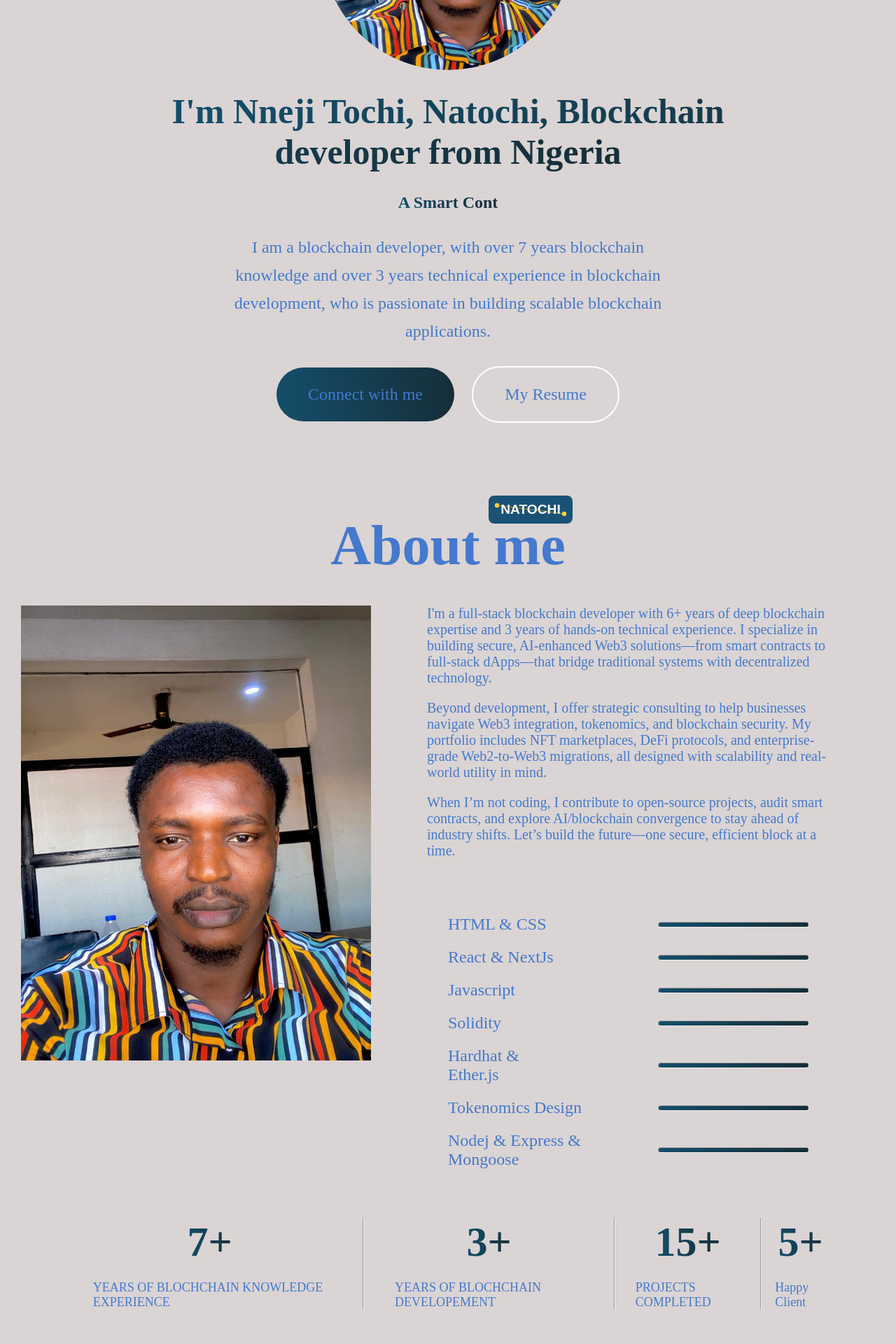
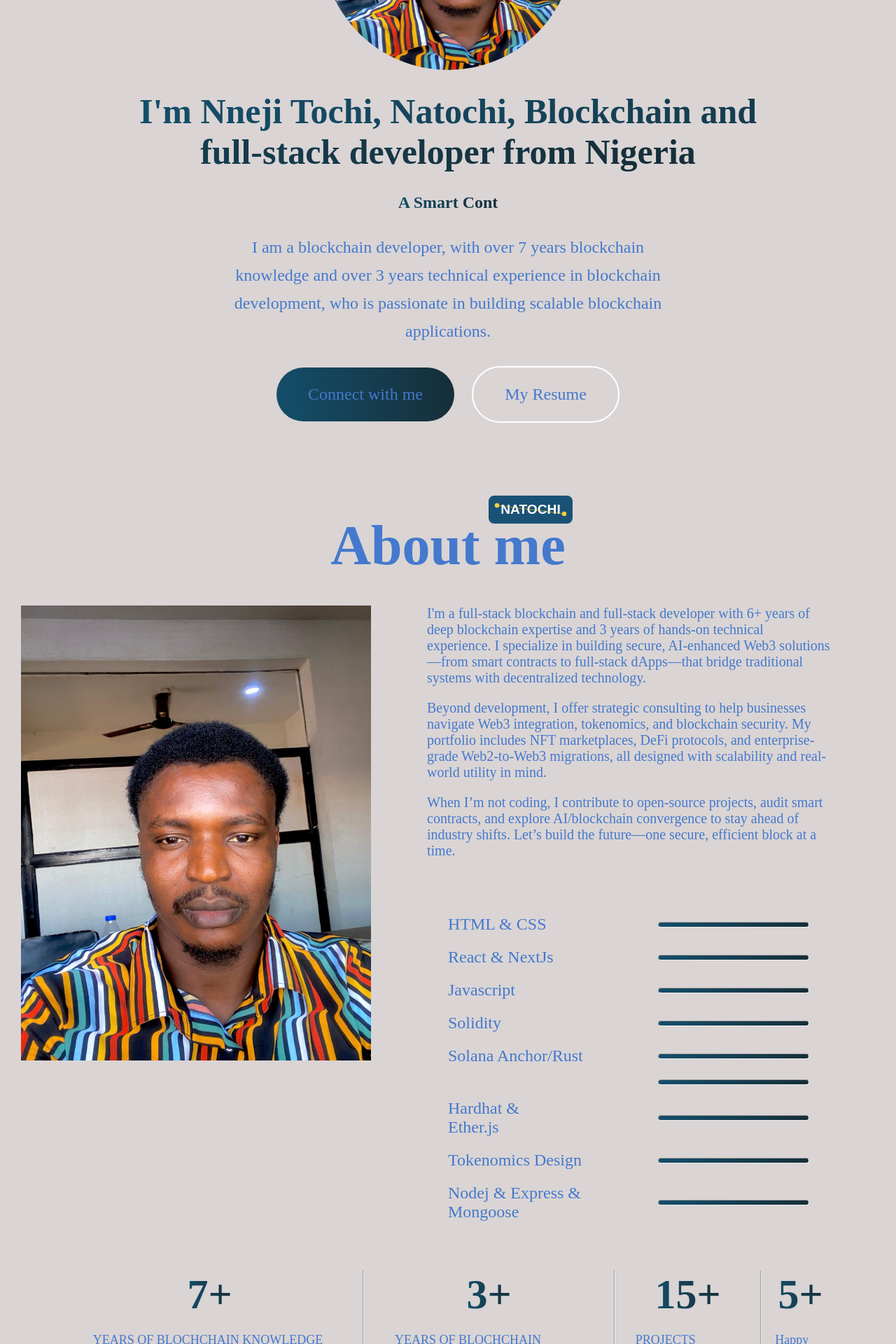
Before and after one commit to DaniTechdev/MyPortfolio-Natochi-, a Next.js app: page / in a window 1280 px wide. Shown: the part 560-2480 px from the top of the page at 70% size. Built offline with nearby package versions, Linux system fonts and the light colour scheme.

Commit message:
My services updated

```diff
--- a/Asset/Service_data.js
+++ b/Asset/Service_data.js
@@ -13,35 +13,41 @@ export const Services_Data = [
   },
   {
     S_no: "03",
-    s_name: "Web3 API Integration",
-    s_description: "Seamless blockchain connectivity for your applications",
+    s_name: "Custom Web app solutions",
+    s_description: "Tailored web2 applications with intuitive user interfaces",
   },
   {
     S_no: "04",
+    s_name: "web2 and Web3 API Integration",
+    s_description:
+      "Seamless  app and dapp blockchain connectivity for your applications",
+  },
+  {
+    S_no: "05",
     s_name: "Web2 to Web3 Migration",
     s_description:
       "Modernize traditional applications with blockchain technology",
   },
   {
-    S_no: "05",
+    S_no: "06",
     s_name: "Blockchain Security",
     s_description:
       "Comprehensive audits and penetration testing for your Web3 projects",
   },
   {
-    S_no: "06",
+    S_no: "07",
     s_name: "Tokenomics & DAOs",
     s_description:
       "Design and implementation of token systems and governance models",
   },
   {
-    S_no: "07",
+    S_no: "08",
     s_name: "AI + Blockchain Solutions",
     s_description:
       "Intelligent contract automation and AI-enhanced Web3 applications",
   },
   {
-    S_no: "08",
+    S_no: "09",
     s_name: "Blockchain Automation",
     s_description: "Smart contract optimization and self-executing solutions",
   },
--- a/Asset/mywork_data.js
+++ b/Asset/mywork_data.js
@@ -19,13 +19,20 @@ export const mywork_data = [
   },
   {
     w_no: 3,
+    w_name: "Full-Stack-Ecommerce-app-MERN",
+    // w_img: "/managerproject.svg",
+    alt: "staff management image",
+    w_img: "/nft.svg",
+  },
+  {
+    w_no: 4,
     w_name: "SUPPLY CHAIN MANAGEMENT(Blockchain)",
     // w_img: "/managerproject.svg",
     alt: "staff management image",
     w_img: "/nft.svg",
   },
   {
-    w_no: 4,
+    w_no: 5,
     w_name: "Token ICO Marketplace(Blockchain)",
     // w_img: "/managerproject.svg",
     alt: "token ico  image",
@@ -39,14 +46,14 @@ export const mywork_data = [
     w_img: "/nft.svg",
   },
   {
-    w_no: 5,
+    w_no: 7,
     w_name: "Staking Dapp(Blockchain)",
     // w_img: "/managerproject.svg",
     alt: "Staking dapp image",
     w_img: "/nft.svg",
   },
   {
-    w_no: 6,
+    w_no: 8,
     w_name: "EtherScan Clone(Web2 + Blockchain)",
     // w_img: "/managerproject.svg",
     alt: "token ico  image",
@@ -54,7 +61,7 @@ export const mywork_data = [
   },
 
   {
-    w_no: 7,
+    w_no: 9,
     w_name: "AI Image Generator(Web2 + Ai)",
     // w_img: "/managerproject.svg",
     alt: "token ico  image",
@@ -62,7 +69,7 @@ export const mywork_data = [
   },
 
   {
-    w_no: 6,
+    w_no: 10,
     w_name: "Eccomerce (Web2 solution + Ai)",
     // w_img: "/managerproject.svg",
     alt: "token ico  image",
--- a/Components/About/About.jsx
+++ b/Components/About/About.jsx
@@ -34,11 +34,11 @@ const About = () => {
           >
             <p>
               {" "}
-              I'm a full-stack blockchain developer with 6+ years of deep
-              blockchain expertise and 3 years of hands-on technical experience.
-              I specialize in building secure, AI-enhanced Web3 solutions—from
-              smart contracts to full-stack dApps—that bridge traditional
-              systems with decentralized technology.{" "}
+              I'm a full-stack blockchain and full-stack developer with 6+ years
+              of deep blockchain expertise and 3 years of hands-on technical
+              experience. I specialize in building secure, AI-enhanced Web3
+              solutions—from smart contracts to full-stack dApps—that bridge
+              traditional systems with decentralized technology.{" "}
             </p>{" "}
             <p>
               {" "}
@@ -76,6 +76,15 @@ const About = () => {
 
             <div className={Style.about_skill}>
               <p>Solidity</p>
+              <hr style={{ width: "61%" }} />
+            </div>
+
+            <div className={Style.about_skill}>
+              <p>Solana Anchor/Rust</p>
+              <hr style={{ width: "55%" }} />
+            </div>
+            <div className={Style.about_skill}>
+              <p></p>
               <hr style={{ width: "61%" }} />
             </div>
             <div className={Style.about_skill}>
--- a/Components/Hero/Hero.jsx
+++ b/Components/Hero/Hero.jsx
@@ -24,7 +24,8 @@ const Hero = () => {
       <img className={Style.profilePic} src="/myprofile.jpg" alt=" profile" />
       <h1>
         <span>
-          I'm Nneji Tochi, Natochi, Blockchain developer from Nigeria{" "}
+          I'm Nneji Tochi, Natochi, Blockchain and full-stack developer from
+          Nigeria{" "}
         </span>
       </h1>
       <h2>
```
